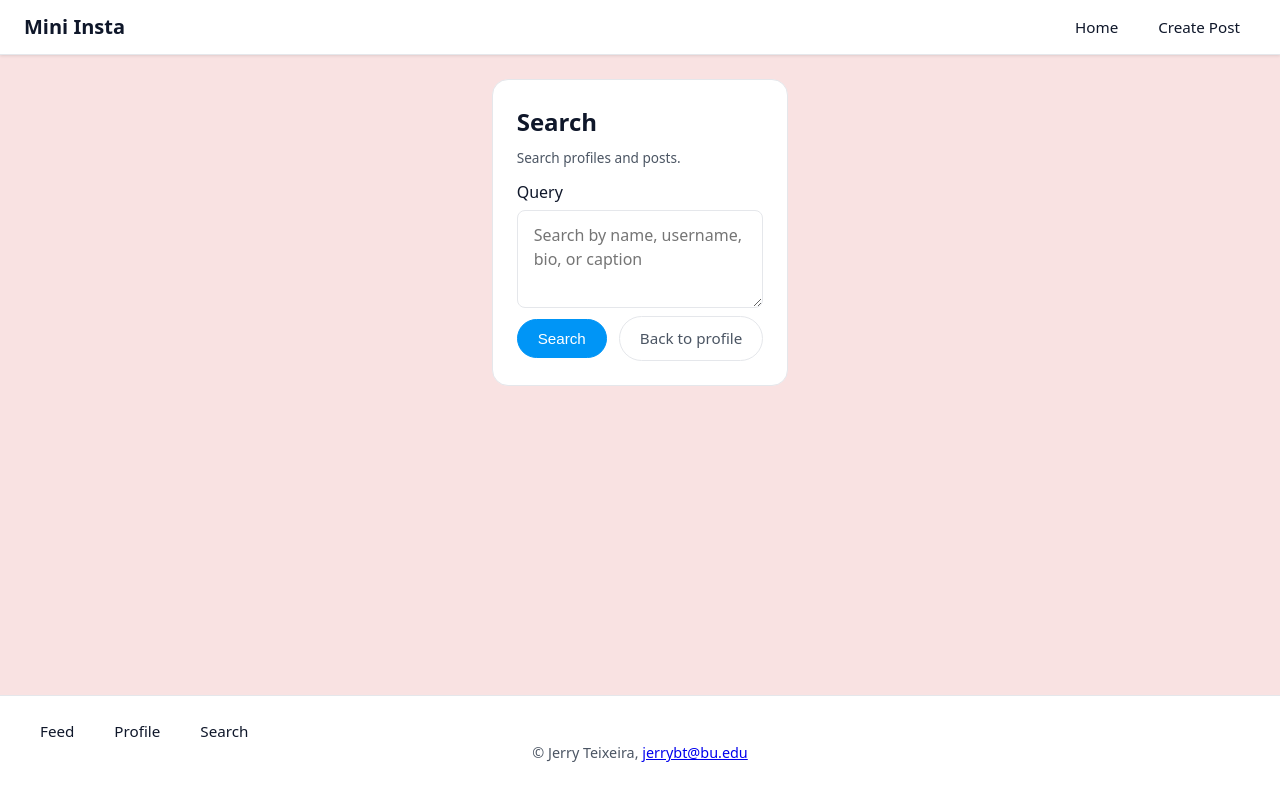
After one commit to JerryBLT/cs412, a Django app: page /mini_insta/profile/2/search in a window 1280 px wide. The commit adds this page. Run offline with Django 5.2, Linux system fonts and the light colour scheme; data comes from the database, SQL or seed files in the repository; both versions use the stored data as it was after the commit.

Commit message:
Implemented search & results + small error fix

```diff
--- a/mini_insta/templates/mini_insta/base.html
+++ b/mini_insta/templates/mini_insta/base.html
@@ -13,6 +13,8 @@
       <h1>Mini Insta</h1>
 
       <!-- The navigation link for going to home screen and creating a post if in the profile page-->
+      <!-- The other navigation such as feed/profile/search are on the footer
+       I didn't replace this Home with the feed so I could navigate to the show_all_profile page.-->
       <nav>
         <ul>
           <li><a href="{% url 'show_all_profiles' %}">Home</a></li>
@@ -47,6 +49,11 @@
               <a href="{% url 'show_profile' profile.pk %}">Profile</a>
             {% endif %}
           </li>
+          <li>
+            {% if profile %}
+              <a href="{% url 'search' profile.pk %}">Search</a>
+            {% endif %}
+          </li>
         </ul>
       </nav>
       <p>&copy; Jerry Teixeira, <a href="mailto:jerrybt@bu.edu">jerrybt@bu.edu</a></p>
--- /dev/null
+++ b/mini_insta/templates/mini_insta/search.html
@@ -0,0 +1,25 @@
+<!-- File: mini_insta/search.html -->
+<!-- Author: Jerry Teixeira (jerrybt@bu.edu), 03/01/26-->
+<!-- Discription: Template to display the search profile & post-->
+{% extends "mini_insta/base.html" %}
+
+{% block content %}
+<section class="form-card">
+  <h2>Search</h2>
+  <p class="field-hint">Search profiles and posts.</p>
+
+  <!-- The Query engine -->
+  <form action="" method="get">
+    <div class="form-group">
+      <label for="query">Query</label>
+      <textarea id="query" name="query" rows="3" placeholder="Search by name, username, bio, or caption"></textarea>
+    </div>
+
+    <!-- Buttpm to go back to the profile page -->
+    <div class="form-actions">
+      <button type="submit" class="btn btn-primary">Search</button>
+      <a class="btn btn-ghost" href="{% url 'show_profile' profile.pk %}">Back to profile</a>
+    </div>
+  </form>
+</section>
+{% endblock %}
--- a/mini_insta/templates/mini_insta/show_post.html
+++ b/mini_insta/templates/mini_insta/show_post.html
@@ -58,7 +58,7 @@
       {% endwith %}
     </section>
 
-    <!--Button to go back to the profile page-->
+    <!--Button to go back to the profile page, & to delete or update the post-->
     <div class="post-actions">
       <a href="{% url 'show_profile' post.profile.pk %}" class="btn btn-ghost">Back to Profile</a>
       <a href="{% url 'update_post' post.pk %}" class="btn btn-ghost">Update</a>
--- a/mini_insta/urls.py
+++ b/mini_insta/urls.py
@@ -13,6 +13,7 @@ from .views import (
     ShowFollowersDetailView,
     ShowFollowingDetailView,
     PostFeedListView,
+    SearchView,
 )
 
 urlpatterns = [
@@ -26,5 +27,6 @@ urlpatterns = [
     path("profile/<int:pk>/followers", ShowFollowersDetailView.as_view(), name="show_followers"),
     path("profile/<int:pk>/following", ShowFollowingDetailView.as_view(), name="show_following"),
     path("profile/<int:pk>/feed", PostFeedListView.as_view(), name="show_feed"),
+    path("profile/<int:pk>/search", SearchView.as_view(), name="search"),
 
 ]
--- a/mini_insta/views.py
+++ b/mini_insta/views.py
@@ -3,6 +3,8 @@
 # Discrition: View to display all user profiles in the mini_insta app.
 
 from django.views.generic import ListView, DetailView, CreateView, UpdateView, DeleteView
+from django.db.models import Q
+from django.shortcuts import render
 from .models import Post, Profile, Photo
 from .forms import CreatePostForm, UpdateProfileForm, UpdatePostForm
 from django.urls import reverse
@@ -80,6 +82,7 @@ class DeletePostView(DeleteView):
     '''View to delete a post in the mini_insta app.'''
     model = Post
     template_name = 'mini_insta/delete_post_form.html'
+    context_object_name = 'post'
 
     def get_context_data(self, **kwargs):
         '''Add the Post and its Profile to the template context.'''
@@ -100,8 +103,14 @@ class UpdatePostView(UpdateView):
     context_object_name = 'post'
 
     def get_success_url(self):
-        """Return to the profile page after deleting a post."""
-        return self.object.profile.get_absolute_url()
+        """Return to the post detail page after updating a post."""
+        return reverse('show_post', kwargs={'pk': self.object.pk})
+
+    def get_context_data(self, **kwargs):
+        """Provide the post and its profile for the update form template."""
+        context = super().get_context_data(**kwargs)
+        context['profile'] = self.object.profile
+        return context
 
 
 class ShowFollowersDetailView(DetailView):
@@ -139,3 +148,50 @@ class PostFeedListView(ListView):
         context = super().get_context_data(**kwargs)
         context['profile'] = Profile.objects.get(pk=self.kwargs['pk'])
         return context
+
+
+class SearchView(ListView):
+    '''Search Profiles and Posts on behalf of a Profile.'''
+
+    model = Post
+    template_name = "mini_insta/search_results.html"
+    context_object_name = "posts"
+
+    def dispatch(self, request, *args, **kwargs):
+        '''If query is absent/blank in GET, show search form; otherwise run ListView.'''
+
+        query = request.GET.get('query', '').strip()
+        if not query:
+            # When there is no search query, show the form page instead of results.
+            pk = kwargs.get('pk')
+            profile = Profile.objects.get(pk=pk)
+            return render(request, 'mini_insta/search.html', {'profile': profile})
+
+        # Otherwise let ListView handle the request and show search_results.html.
+        return super().dispatch(request, *args, **kwargs)
+
+    def get_queryset(self):
+        '''Return Posts whose caption contains the query string.'''
+        query = self.request.GET.get('query', '').strip()
+        if not query:
+            return Post.objects.none()
+        return Post.objects.filter(caption__icontains=query).order_by('-timestamp')
+
+    def get_context_data(self, **kwargs):
+        '''Add profile, query, and matching profiles to context; posts from get_queryset.'''
+        context = super().get_context_data(**kwargs)
+        # Profile we are searching
+        pk = self.kwargs['pk']
+        context['profile'] = Profile.objects.get(pk=pk)
+
+        # Search term for display and for filtering profiles
+        query = self.request.GET.get('query', '').strip()
+        context['query'] = query
+
+        # Profiles matching query in username, display_name, or bio_text
+        context['profiles'] = Profile.objects.filter(
+            Q(username__icontains=query) |
+            Q(display_name__icontains=query) |
+            Q(bio_text__icontains=query)
+        )
+        return context
```
Also changed, not shown: mini_insta/templates/mini_insta/search_results.html (added, +99 -0 lines), db.sqlite3.
